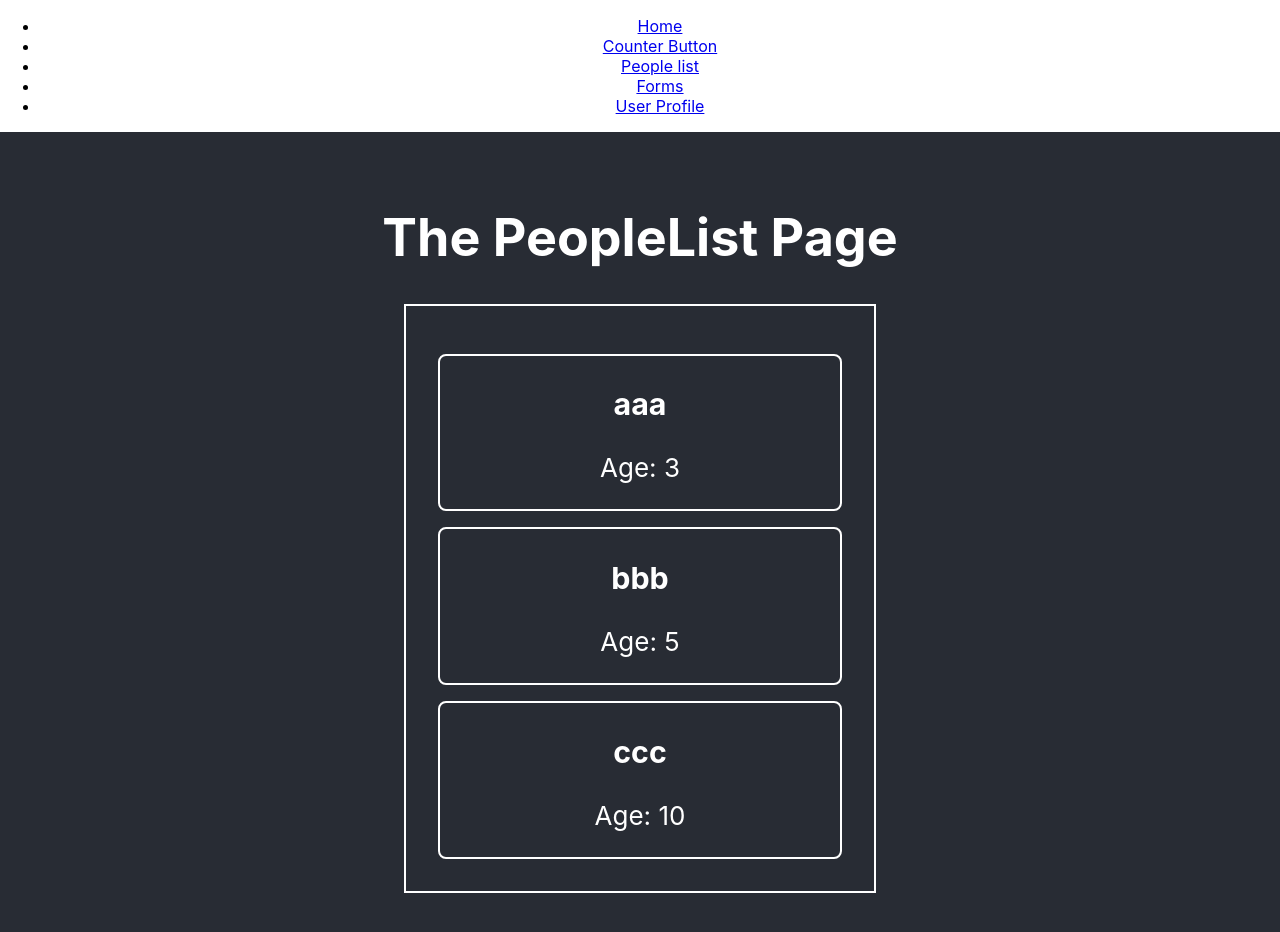
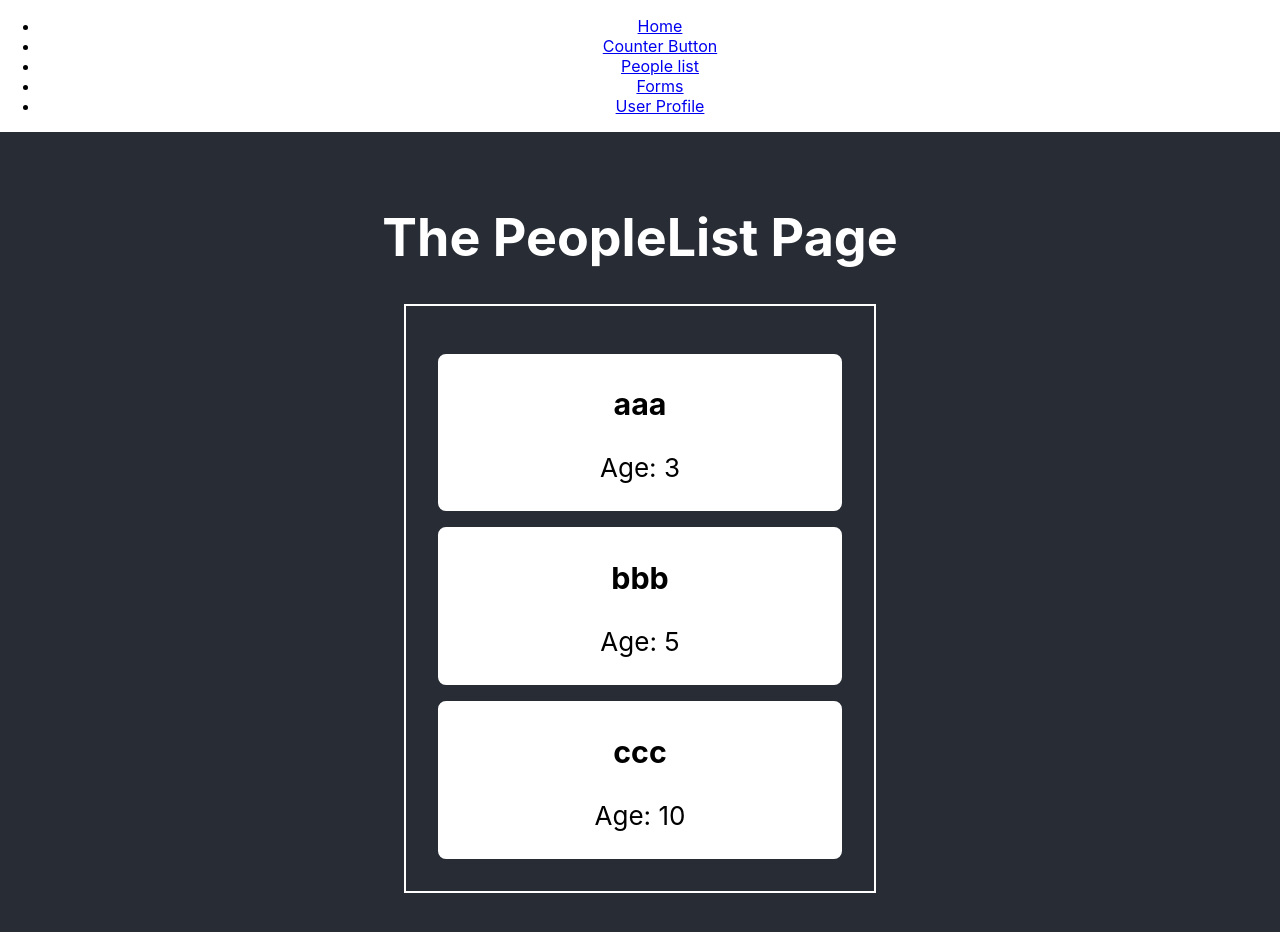
Before and after one commit to ghoo1125/ghoo-page, a React (Create React App) app: page /people-list in a window 1280 px wide. Built offline with nearby package versions, Linux system fonts and the light colour scheme.

Commit message:
context hook example

```diff
--- a/src/App.js
+++ b/src/App.js
@@ -13,10 +13,13 @@
   UnControlledFormPage,
   UserProfilePage
 } from './pages';
+import { ThemeContext } from './ThemeContext';
 import { UserDataLoader } from './UserDataLoader';
 
 function App() {
+
   return (
+    <ThemeContext.Provider value='light'>
       <div className="App">
         <Router>
           <NavBar />
@@ -55,6 +58,7 @@
           </div>
         </Router>
       </div>
+    </ThemeContext.Provider>
   );
 }
 
--- a/src/PeopleListItem.js
+++ b/src/PeopleListItem.js
@@ -1,9 +1,18 @@
-import React from 'react';
+import React, { useContext } from 'react';
 import './PeopleListItem.css';
+import { ThemeContext } from './ThemeContext';
 
-export const PeopleListItem = ({ person }) => (
-    <div className="list-item-container">
-        <h3>{person.name}</h3>
-        <p>Age: {person.age}</p>
-    </div>
-)
+export const PeopleListItem = ({ person }) => {
+    const theme = useContext(ThemeContext);
+    return (
+        <div
+            style={{
+                backgroundColor: theme === 'dark' ? 'black' : 'white',
+                color: theme === 'dark' ? 'white' : 'black',
+            }}
+            className="list-item-container">
+            <h3>{person.name}</h3>
+            <p>Age: {person.age}</p>
+        </div>
+    );
+}
--- /dev/null
+++ b/src/ThemeContext.js
@@ -0,0 +1,3 @@
+import React from 'react';
+
+export const ThemeContext = React.createContext('dark');
```
Lines whose indentation alone changed are shown as unchanged.
